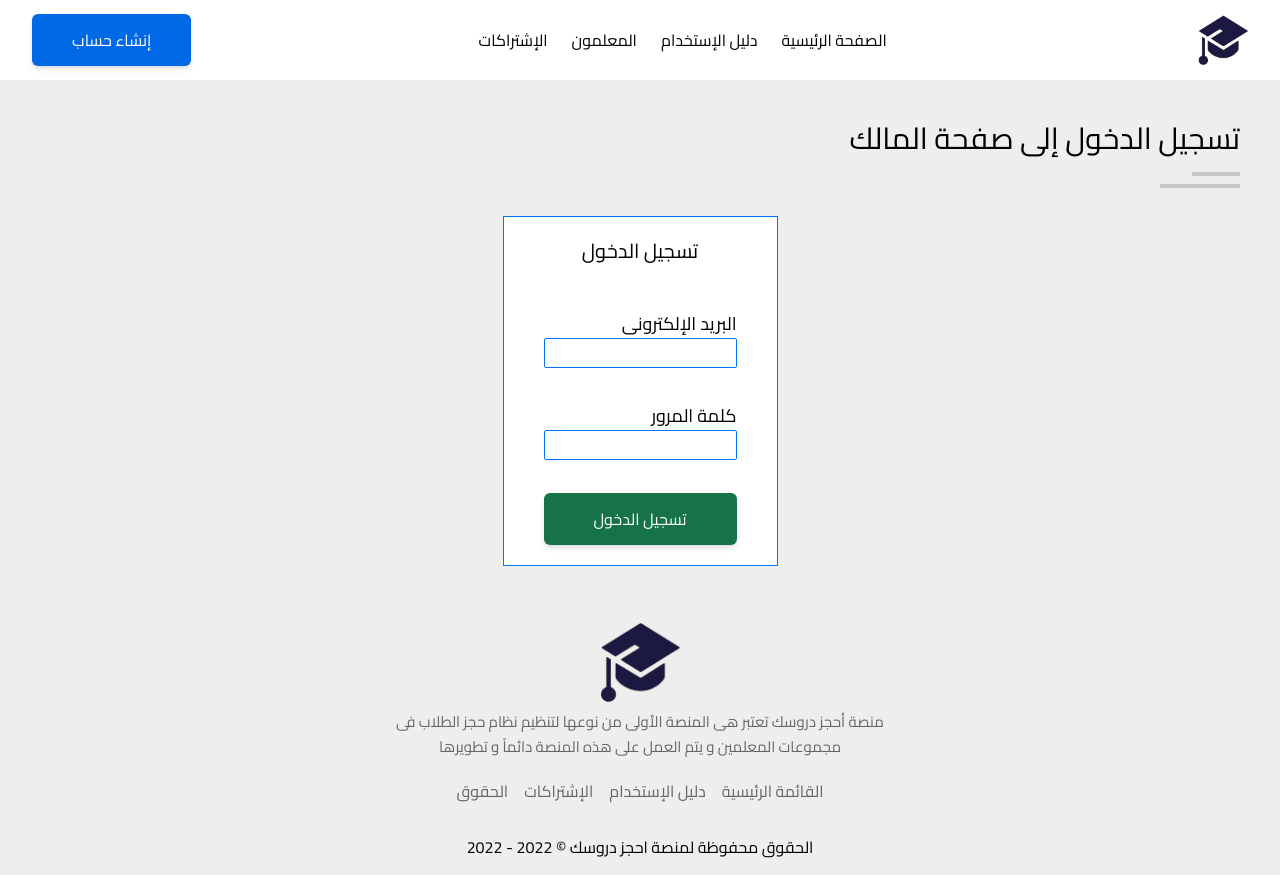
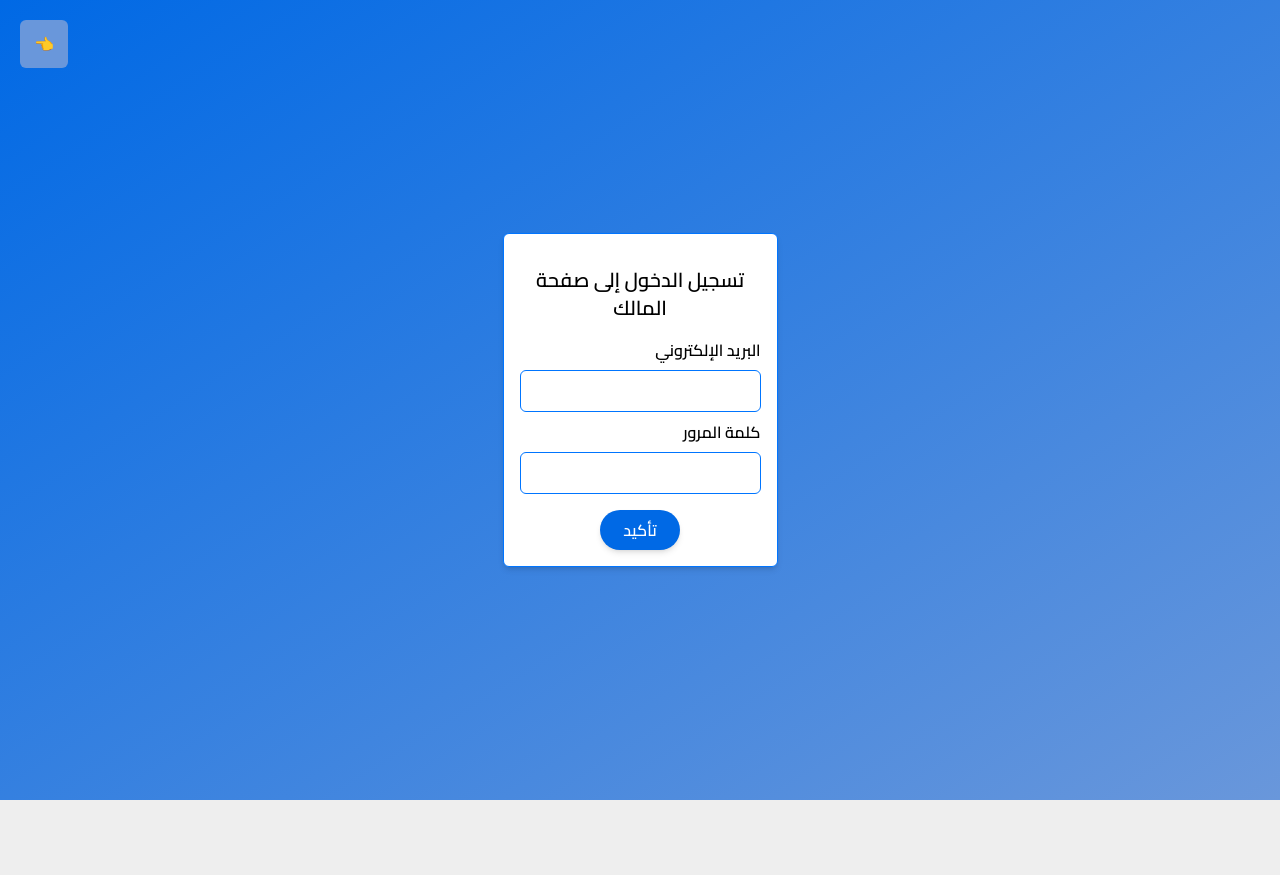
Before and after one commit to alieldeba/ahgezdroosk, a React (Vite) app: page /admin in a window 1280 px wide. After the commit the page ends 800 px from the top, so only its background shows below. Built offline with nearby package versions, Linux system fonts and the light colour scheme.

Commit message:
editing login and signup pages

```diff
--- a/src/pages/Admin.jsx
+++ b/src/pages/Admin.jsx
@@ -1,18 +1,19 @@
-import React from "react";
+import React, { useState } from "react";
+import { Link } from "react-router-dom";
 import { ToastContainer, toast } from "react-toastify";
 import "react-toastify/dist/ReactToastify.css";
 
 const AdminDashboard = React.lazy(() => import("./AdminDashboard"));
 
-function Admin() {
-  const [email, setEmail] = React.useState("");
-  const [password, setPassword] = React.useState("");
+const AdminLogin = () => {
+  const [email, setEmail] = useState("");
+  const [password, setPassword] = useState("");
   const [isLoggedIn, setIsLoggedIn] = React.useState(false);
 
   const ADMIN_EMAIL = import.meta.env.VITE_ADMIN_EMAIL;
   const ADMIN_PASSWORD = import.meta.env.VITE_ADMIN_PASSWORD;
 
-  function submit(e) {
+  function handleSubmit(e) {
     e.preventDefault();
     if (!email || !password) {
       toast.info("يرجى ملء جميع البيانات 🙄", {
@@ -46,8 +47,7 @@ function Admin() {
       {isLoggedIn ? (
         <AdminDashboard />
       ) : (
-        <>
-          <section>
+        <div className="bg-gradient-to-br from-primary to-primarysoft min-h-screen flex flex-col justify-center items-center fixed top-0 w-full h-full z-50">
           <ToastContainer
             position="top-left"
             autoClose={5000}
@@ -60,46 +60,52 @@ function Admin() {
             pauseOnHover
             theme="colored"
           />
-            <h1 className="heading">تسجيل الدخول إلى صفحة المالك</h1>
-            <main>
+          <Link to="/" class="btn-back" title="الرجوع">
+            👈
+          </Link>
           <form
-                method="post"
-                className="bg-[#fff] m-auto h-[350px] flex flex-col justify-between px-10 py-5"
+            className="bg-white shadow-md rounded-md p-4"
+            onSubmit={handleSubmit}
           >
-                <h3 className="text-xl text-center mb-5">تسجيل الدخول</h3>
-                <div className="flex flex-col mb-2">
-                  <label htmlFor="email" className="text-lg">
-                    البريد الإلكترونى
+            <h1 className="text-xl text-center font-bold text-gray-800 my-4">
+              تسجيل الدخول إلى صفحة المالك
+            </h1>
+            <label
+              htmlFor="email"
+              className="block font-bold text-gray-800 mb-2"
+            >
+              البريد الإلكتروني
             </label>
             <input
-                    type="email"
-                    name="email"
-                    onChange={(e) => setEmail(e.target.value)}
+              id="email"
+              className="border rounded-md p-2 w-full"
+              value={email}
+              onChange={(event) => setEmail(event.target.value)}
             />
-                </div>
-                <div className="flex flex-col mb-2">
-                  <label htmlFor="password" className="text-lg">
+            <label
+              htmlFor="password"
+              className="block font-bold text-gray-800 my-2"
+            >
               كلمة المرور
             </label>
             <input
               type="password"
-                    name="password"
-                    onChange={(e) => setPassword(e.target.value)}
+              id="password"
+              className="border rounded-md p-2 w-full"
+              value={password}
+              onChange={(event) => setPassword(event.target.value)}
             />
-                </div>
             <button
-                  className="btn-success"
-                  onClick={(e) => submit(e)}
+              type="submit"
+              className="bg-blue-500 hover:bg-blue-700 text-white font-bold py-2 px-4 rounded-full mt-4 btn-primary m-auto"
             >
-                  تسجيل الدخول
+              تأكيد
             </button>
           </form>
-            </main>
-          </section>
-        </>
+        </div>
       )}
     </>
   );
-}
+};
 
-export default React.memo(Admin);
+export default React.memo(AdminLogin);
--- a/src/pages/StudentLogin.jsx
+++ b/src/pages/StudentLogin.jsx
@@ -1,58 +1,69 @@
-import React from "react";
-import axios from "axios";
+import React, { useState } from "react";
+import { Link } from "react-router-dom";
 
-function StudentLogin() {
-  const [email, setEmail] = React.useState("");
-  const [password, setPassword] = React.useState("");
+const StudentLogin = () => {
+  const [email, setEmail] = useState("");
+  const [password, setPassword] = useState("");
 
-  const BASE_API_URL = import.meta.env.VITE_BASE_API_URL;
+  const handleSubmit = (event) => {
+    event.preventDefault();
 
-  function submit(e) {
-    e.preventDefault();
+    // // Password
+    // if (!password) {
+    // } else if (password.length < 6) {
+    // }
 
-    axios
-      .post(`${BASE_API_URL}/users/login`)
-      .then((res) => alert(res.data))
-      .catch((e) => alert(e.response.data.err));
-  }
+    // // Email
+    // if (!email) {
+    // } else if (
+    //   !email.match(
+    //     /^[a-zA-Z0-9]+(?:\.[a-zA-Z0-9]+)*@[a-zA-Z0-9]+(?:\.[a-zA-Z0-9]+)*$/
+    //   )
+    // ) {
+    // }
+  };
 
   return (
-    <section>
-      <h1 className="heading">تسجيل الدخول إلى حساب طالب</h1>
+    <div className="bg-gradient-to-br from-primary to-primarysoft min-h-screen flex flex-col justify-center items-center fixed top-0 w-full h-full z-50">
+      <Link to="/login" class="btn-back" title="الرجوع">👈</Link>
       <form
-        method="post"
-        className="bg-[#fff] m-auto h-[350px] flex flex-col justify-between px-10 py-5"
+        className="bg-white shadow-md rounded-md p-4"
+        onSubmit={handleSubmit}
       >
-        <h3 className="text-xl text-center mb-5">تسجيل الدخول</h3>
-        <div className="flex flex-col mb-2">
-          <label htmlFor="email" className="text-lg">
-            البريد الإلكترونى
+        <h1 className="text-xl text-center font-bold text-gray-800 my-4">
+          تسجيل الدخول
+        </h1>
+        <label htmlFor="email" className="block font-bold text-gray-800 mb-2">
+          البريد الإلكتروني
         </label>
         <input
-            type="email"
-            name="email"
-            onChange={(e) => setEmail(e.target.value)}
+          id="email"
+          className="border rounded-md p-2 w-full"
+          value={email}
+          onChange={(event) => setEmail(event.target.value)}
         />
-        </div>
-        <div className="flex flex-col mb-2">
-          <label htmlFor="password" className="text-lg">
+        <label
+          htmlFor="password"
+          className="block font-bold text-gray-800 my-2"
+        >
           كلمة المرور
         </label>
         <input
           type="password"
-            name="password"
-            onChange={(e) => setPassword(e.target.value)}
+          id="password"
+          className="border rounded-md p-2 w-full"
+          value={password}
+          onChange={(event) => setPassword(event.target.value)}
         />
-        </div>
         <button
-          className="btn-success"
-          onClick={(e) => submit(e)}
+          type="submit"
+          className="bg-blue-500 hover:bg-blue-700 text-white font-bold py-2 px-4 rounded-full mt-4 btn-primary m-auto"
         >
-          تسجيل الدخول
+         تأكيد
         </button>
       </form>
-    </section>
+    </div>
   );
-}
+};
 
 export default React.memo(StudentLogin);
--- a/src/pages/StudentSignup.jsx
+++ b/src/pages/StudentSignup.jsx
@@ -1,11 +1,13 @@
-import axios from "axios";
-import React from "react";
+import React, { useState } from "react";
+import { Link } from "react-router-dom";
+import { ToastContainer, toast } from "react-toastify";
+import "react-toastify/dist/ReactToastify.css";
 
-function StudentSignup() {
-  const [name, setName] = React.useState(undefined);
-  const [telephone, setTelephone] = React.useState(undefined);
-  const [email, setEmail] = React.useState(undefined);
-  const [password, setPassword] = React.useState(undefined);
+const TeacherSignup = () => {
+  const [name, setName] = useState("");
+  const [telephone, setTelephone] = useState("");
+  const [email, setEmail] = useState("");
+  const [password, setPassword] = useState("");
 
   const nameError = React.useRef(null);
   const telephoneError = React.useRef(null);
@@ -14,7 +16,7 @@ function StudentSignup() {
 
   const BASE_API_URL = import.meta.env.VITE_BASE_API_URL;
 
-  function validation(e) {
+  function handleSubmit(e) {
     let isDataOk = true;
     e.preventDefault();
 
@@ -31,14 +33,17 @@ function StudentSignup() {
     // Making Errors
     // Name Error
     if (!name || name.length < 3 || name.length > 25) {
-      nameError.current.textContent = "ما بين 3 إلى 25 حرف";
+      nameError.current.textContent = " الأسم ليس ما بين 3 إلى 25 حرف";
       isDataOk = false;
     }
     // Telephone Error
     if (
       !telephone ||
       telephone.length != 11 ||
-      (!telephone.startsWith("010") && !telephone.startsWith("012") && !telephone.startsWith("011") && !telephone.startsWith("015"))
+      (!telephone.startsWith("010") &&
+        !telephone.startsWith("012") &&
+        !telephone.startsWith("011") &&
+        !telephone.startsWith("015"))
     ) {
       telephoneError.current.textContent = "رقم الهاتف غير صحيح";
       isDataOk = false;
@@ -61,13 +66,32 @@ function StudentSignup() {
 
     // Submiting data
     if (isDataOk) {
-      submit();
+      toast.success("تم إنشاء الحساب بنجاح 🎉", {
+        position: "top-left",
+        autoClose: 5000,
+        hideProgressBar: false,
+        closeOnClick: true,
+        pauseOnHover: true,
+        draggable: true,
+        progress: undefined,
+        theme: "colored",
+      });
+      addStudent();
     } else {
-      return;
+      toast.error("خطأ فى تسجيل الدخول ❌", {
+        position: "top-left",
+        autoClose: 5000,
+        hideProgressBar: false,
+        closeOnClick: true,
+        pauseOnHover: true,
+        draggable: true,
+        progress: undefined,
+        theme: "colored",
+      });
     }
   }
 
-  function submit() {
+  function addStudent() {
     axios
       .post(`${BASE_API_URL}/users/register`, {
         name,
@@ -82,66 +106,87 @@ function StudentSignup() {
   }
 
   return (
-    <section>
-      <h1 className="heading">إنشاء حساب طالب</h1>
+    <div className="bg-gradient-to-br from-primary to-primarysoft min-h-screen flex flex-col justify-center items-center fixed top-0 w-full h-full z-50">
+      <ToastContainer
+        position="top-left"
+        autoClose={5000}
+        hideProgressBar={false}
+        newestOnTop={false}
+        closeOnClick
+        rtl
+        pauseOnFocusLoss
+        draggable
+        pauseOnHover
+        theme="colored"
+      />
+      <Link to="/signup" class="btn-back" title="الرجوع">
+        👈
+      </Link>
       <form
-        method="post"
-        className="bg-[#fff] m-auto min-h-[500px] flex flex-col justify-between px-10 py-5"
+        className="bg-white shadow-md rounded-md p-4"
+        onSubmit={handleSubmit}
       >
-        <h3 className="text-xl text-center mb-5">إنشاء حساب</h3>
-        <div className="flex flex-col mb-2">
-          <label htmlFor="name" className="text-lg">
+        <h1 className="text-xl text-center font-bold text-gray-800 my-4">
+          إنشاء حساب
+        </h1>
+        <label htmlFor="name" className="block font-bold text-gray-800 mb-2">
           الأسم
         </label>
         <input
           type="text"
-            name="name"
-            onChange={(e) => setName(e.target.value)}
+          id="name"
+          className="border rounded-md p-2 w-full"
+          value={name}
+          onChange={(event) => setName(event.target.value)}
         />
         <p className="text-danger" ref={nameError}></p>
-        </div>
-        <div className="flex flex-col mb-2">
-          <label htmlFor="telephone" className="text-lg">
+        <label
+          htmlFor="telephone"
+          className="block font-bold text-gray-800 my-2"
+        >
           رقم الهاتف
         </label>
         <input
           type="tel"
-            name="telephone"
-            onChange={(e) => setTelephone(e.target.value)}
+          id="telephone"
+          className="border rounded-md p-2 w-full"
+          value={telephone}
+          onChange={(event) => setTelephone(event.target.value)}
         />
-          <p className="text-danger text-md" ref={telephoneError}></p>
-        </div>
-        <div className="flex flex-col mb-2">
-          <label htmlFor="email" className="text-lg">
-            البريد الإلكترونى
+        <p className="text-danger" ref={telephoneError}></p>
+        <label htmlFor="email" className="block font-bold text-gray-800 my-2">
+          البريد الإلكتروني
         </label>
         <input
-            type="email"
-            name="email"
-            onChange={(e) => setEmail(e.target.value)}
+          id="email"
+          className="border rounded-md p-2 w-full"
+          value={email}
+          onChange={(event) => setEmail(event.target.value)}
         />
         <p className="text-danger" ref={emailError}></p>
-        </div>
-        <div className="flex flex-col mb-2">
-          <label htmlFor="password" className="text-lg">
+        <label
+          htmlFor="password"
+          className="block font-bold text-gray-800 my-2"
+        >
           كلمة المرور
         </label>
         <input
           type="password"
-            name="password"
-            onChange={(e) => setPassword(e.target.value)}
+          id="password"
+          className="border rounded-md p-2 w-full"
+          value={password}
+          onChange={(event) => setPassword(event.target.value)}
         />
         <p className="text-danger" ref={passwordError}></p>
-        </div>
         <button
-          className="btn-success"
-          onClick={(e) => validation(e)}
+          type="submit"
+          className="bg-blue-500 hover:bg-blue-700 text-white font-bold py-2 px-4 rounded-full mt-4 btn-primary m-auto"
         >
-          إنشاء حساب
+          تأكيد
         </button>
       </form>
-    </section>
+    </div>
   );
-}
+};
 
-export default React.memo(StudentSignup);
+export default React.memo(TeacherSignup);
--- a/src/pages/TeacherLogin.jsx
+++ b/src/pages/TeacherLogin.jsx
@@ -1,58 +1,69 @@
-import React from "react";
-import axios from "axios";
+import React, { useState } from "react";
+import { Link } from "react-router-dom";
 
-function TeacherLogin() {
-  const [email, setEmail] = React.useState("");
-  const [password, setPassword] = React.useState("");
+const TeacherLogin = () => {
+  const [email, setEmail] = useState("");
+  const [password, setPassword] = useState("");
 
-  const BASE_API_URL = import.meta.env.VITE_BASE_API_URL;
+  const handleSubmit = (event) => {
+    event.preventDefault();
 
-  function submit(e) {
-    e.preventDefault();
+    // // Password
+    // if (!password) {
+    // } else if (password.length < 6) {
+    // }
 
-    axios
-      .post(`${BASE_API_URL}/users/login`)
-      .then((res) => alert(res.data))
-      .catch((e) => alert(e.response.data.err));
-  }
+    // // Email
+    // if (!email) {
+    // } else if (
+    //   !email.match(
+    //     /^[a-zA-Z0-9]+(?:\.[a-zA-Z0-9]+)*@[a-zA-Z0-9]+(?:\.[a-zA-Z0-9]+)*$/
+    //   )
+    // ) {
+    // }
+  };
 
   return (
-    <section>
-      <h1 className="heading">تسجيل الدخول إلى حساب معلم</h1>
+    <div className="bg-gradient-to-br from-primary to-primarysoft min-h-screen flex flex-col justify-center items-center fixed top-0 w-full h-full z-50">
+      <Link to="/login" class="btn-back" title="الرجوع">👈</Link>
       <form
-        method="post"
-        className="bg-[#fff] m-auto h-[350px] flex flex-col justify-between px-10 py-5"
+        className="bg-white shadow-md rounded-md p-4"
+        onSubmit={handleSubmit}
       >
-        <h3 className="text-xl text-center mb-5">تسجيل الدخول</h3>
-        <div className="flex flex-col mb-2">
-          <label htmlFor="email" className="text-lg">
-            البريد الإلكترونى
+        <h1 className="text-xl text-center font-bold text-gray-800 my-4">
+          تسجيل الدخول
+        </h1>
+        <label htmlFor="email" className="block font-bold text-gray-800 mb-2">
+          البريد الإلكتروني
         </label>
         <input
-            type="email"
-            name="email"
-            onChange={(e) => setEmail(e.target.value)}
+          id="email"
+          className="border rounded-md p-2 w-full"
+          value={email}
+          onChange={(event) => setEmail(event.target.value)}
         />
-        </div>
-        <div className="flex flex-col mb-2">
-          <label htmlFor="password" className="text-lg">
+        <label
+          htmlFor="password"
+          className="block font-bold text-gray-800 my-2"
+        >
           كلمة المرور
         </label>
         <input
           type="password"
-            name="password"
-            onChange={(e) => setPassword(e.target.value)}
+          id="password"
+          className="border rounded-md p-2 w-full"
+          value={password}
+          onChange={(event) => setPassword(event.target.value)}
         />
-        </div>
         <button
-          className="btn-success"
-          onClick={(e) => submit(e)}
+          type="submit"
+          className="bg-blue-500 hover:bg-blue-700 text-white font-bold py-2 px-4 rounded-full mt-4 btn-primary m-auto"
         >
-          تسجيل الدخول
+         تأكيد
         </button>
       </form>
-    </section>
+    </div>
   );
-}
+};
 
 export default React.memo(TeacherLogin);
--- a/src/pages/TeacherSignup.jsx
+++ b/src/pages/TeacherSignup.jsx
@@ -1,35 +1,37 @@
-import axios from "axios";
-import React from "react";
+import React, { useState } from "react";
+import { Link } from "react-router-dom";
+import { ToastContainer, toast } from "react-toastify";
+import "react-toastify/dist/ReactToastify.css";
 
-function TeacherSignup() {
-  const [name, setName] = React.useState(undefined);
-  const [email, setEmail] = React.useState(undefined);
-  const [password, setPassword] = React.useState(undefined);
+const TeacherSignup = () => {
+  const [name, setName] = useState("");
+  const [email, setEmail] = useState("");
+  const [password, setPassword] = useState("");
 
-  const nameError = React.useRef(null);
-  const emailError = React.useRef(null);
-  const passwordError = React.useRef(null);
+  const nameError = React.useRef("");
+  const emailError = React.useRef("");
+  const passwordError = React.useRef("");
 
-  const BASE_API_URL = import.meta.env.VITE_BASE_API_URL;
-
-  function validation(e) {
+  function handleSubmit(e) {
     let isDataOk = true;
     e.preventDefault();
+
+    // TODO: Email must be unique
 
     // Resetting values of error texts
     nameError.current.textContent = "";
     emailError.current.textContent = "";
     passwordError.current.textContent = "";
 
-    // Email must be unique
+    //! Making Errors
 
-    // Making Errors
-    // Name Error
+    //* Name Error
     if (!name || name.length < 3 || name.length > 25) {
       nameError.current.textContent = "ما بين 3 إلى 25 حرف";
       isDataOk = false;
     }
-    // Email Error
+
+    //* Email Error
     if (
       !email ||
       !email.match(
@@ -39,21 +41,41 @@ function TeacherSignup() {
       emailError.current.textContent = "البريد الإلكترونى ليس صحيحاً";
       isDataOk = false;
     }
-    // Password Error
+
+    //* Password Error
     if (!password || password.length < 6) {
       passwordError.current.textContent = "يجب ان تكون 6 حروف فأكثر";
       isDataOk = false;
     }
 
-    // Submiting data
+    //* Submiting data to api
     if (isDataOk) {
-      submit();
+      toast.success("تم إنشاء الحساب بنجاح 🎉", {
+        position: "top-left",
+        autoClose: 5000,
+        hideProgressBar: false,
+        closeOnClick: true,
+        pauseOnHover: true,
+        draggable: true,
+        progress: undefined,
+        theme: "colored",
+      });
+      addTeacher();
     } else {
-      return;
+      toast.error("خطأ فى تسجيل الدخول ❌", {
+        position: "top-left",
+        autoClose: 5000,
+        hideProgressBar: false,
+        closeOnClick: true,
+        pauseOnHover: true,
+        draggable: true,
+        progress: undefined,
+        theme: "colored",
+      });
     }
   }
 
-  function submit() {
+  function addTeacher() {
     axios
       .post(`${BASE_API_URL}/users/register`, {
         name,
@@ -68,52 +90,73 @@ function TeacherSignup() {
   }
 
   return (
-    <section>
-      <h1 className="heading">إنشاء حساب معلم</h1>
+    <div className="bg-gradient-to-br from-primary to-primarysoft min-h-screen flex flex-col justify-center items-center fixed top-0 w-full h-full z-50">
+      <ToastContainer
+        position="top-left"
+        autoClose={5000}
+        hideProgressBar={false}
+        newestOnTop={false}
+        closeOnClick
+        rtl
+        pauseOnFocusLoss
+        draggable
+        pauseOnHover
+        theme="colored"
+      />
+      <Link to="/signup" class="btn-back" title="الرجوع">
+        👈
+      </Link>
       <form
-        method="post"
-        className="bg-[#fff] m-auto min-h-[500px] flex flex-col justify-between px-10 py-5"
+        className="bg-white shadow-md rounded-md p-4"
+        onSubmit={handleSubmit}
       >
-        <h3 className="text-xl text-center mb-5">إنشاء حساب</h3>
-        <div className="flex flex-col mb-2">
-          <label htmlFor="name" className="text-lg">
+        <h1 className="text-xl text-center font-bold text-gray-800 my-4">
+          إنشاء حساب
+        </h1>
+        <label htmlFor="name" className="block font-bold text-gray-800 mb-2">
           الأسم
         </label>
         <input
           type="text"
-            name="name"
-            onChange={(e) => setName(e.target.value)}
+          id="name"
+          className="border rounded-md p-2 w-full"
+          value={name}
+          onChange={(event) => setName(event.target.value)}
         />
         <p className="text-danger" ref={nameError}></p>
-        </div>
-        <div className="flex flex-col mb-2">
-          <label htmlFor="email" className="text-lg">
-            البريد الإلكترونى
+        <label htmlFor="email" className="block font-bold text-gray-800 my-2">
+          البريد الإلكتروني
         </label>
         <input
-            type="email"
-            name="email"
-            onChange={(e) => setEmail(e.target.value)}
+          id="email"
+          className="border rounded-md p-2 w-full"
+          value={email}
+          onChange={(event) => setEmail(event.target.value)}
         />
         <p className="text-danger" ref={emailError}></p>
-        </div>
-        <div className="flex flex-col mb-2">
-          <label htmlFor="password" className="text-lg">
+        <label
+          htmlFor="password"
+          className="block font-bold text-gray-800 my-2"
+        >
           كلمة المرور
         </label>
         <input
           type="password"
-            name="password"
-            onChange={(e) => setPassword(e.target.value)}
+          id="password"
+          className="border rounded-md p-2 w-full"
+          value={password}
+          onChange={(event) => setPassword(event.target.value)}
         />
         <p className="text-danger" ref={passwordError}></p>
-        </div>
-        <button className="btn-success" onClick={(e) => validation(e)}>
-          إنشاء حساب
+        <button
+          type="submit"
+          className="bg-blue-500 hover:bg-blue-700 text-white font-bold py-2 px-4 rounded-full mt-4 btn-primary m-auto"
+        >
+          تأكيد
         </button>
       </form>
-    </section>
+    </div>
   );
-}
+};
 
 export default React.memo(TeacherSignup);
--- a/src/styles/index.css
+++ b/src/styles/index.css
@@ -15,6 +15,9 @@
   }
   .btn-secondary {
     @apply px-10 py-3.5 max-w-[200px] min-w-[80px] text-center border rounded-md duration-300 hover:shadow block sm:w-auto;
+  }
+  .btn-back {
+    @apply w-12 h-12 rounded-md bg-primarysoft flex justify-center items-center absolute top-5 left-5 text-white cursor-pointer;
   }
 }
 
```
Also changed, not shown: src/models/GroupJoinMessage.jsx (added, +61 -0 lines), src/models/SubscriptionMessage.jsx (added, +61 -0 lines), src/pages/AdminDashboard.jsx (+8 -17 lines), src/pages/Teachers.jsx (+9 -3 lines). Lines whose indentation alone changed are shown as unchanged.
